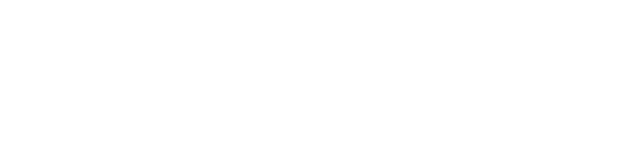
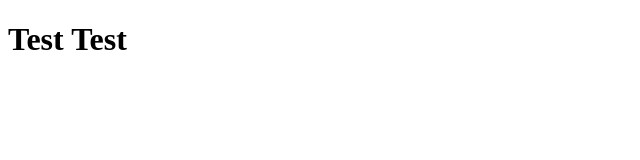
Before and after one commit to LilyHov/project-n-2, a plain HTML site: page index.html in a window 1280 px wide. Shown: the whole page, without its empty margins (0-640 px from the left). Drawn offline with Linux system fonts and the light colour scheme.

Commit message:
update index.html

```diff
--- a/index.html
+++ b/index.html
@@ -3,4 +3,9 @@
     <head>
         <title>AAA</title>
     </head>
+    <body>
+        <h1>
+            Test Test
+        </h1>
+    </body>
 </html>
```
